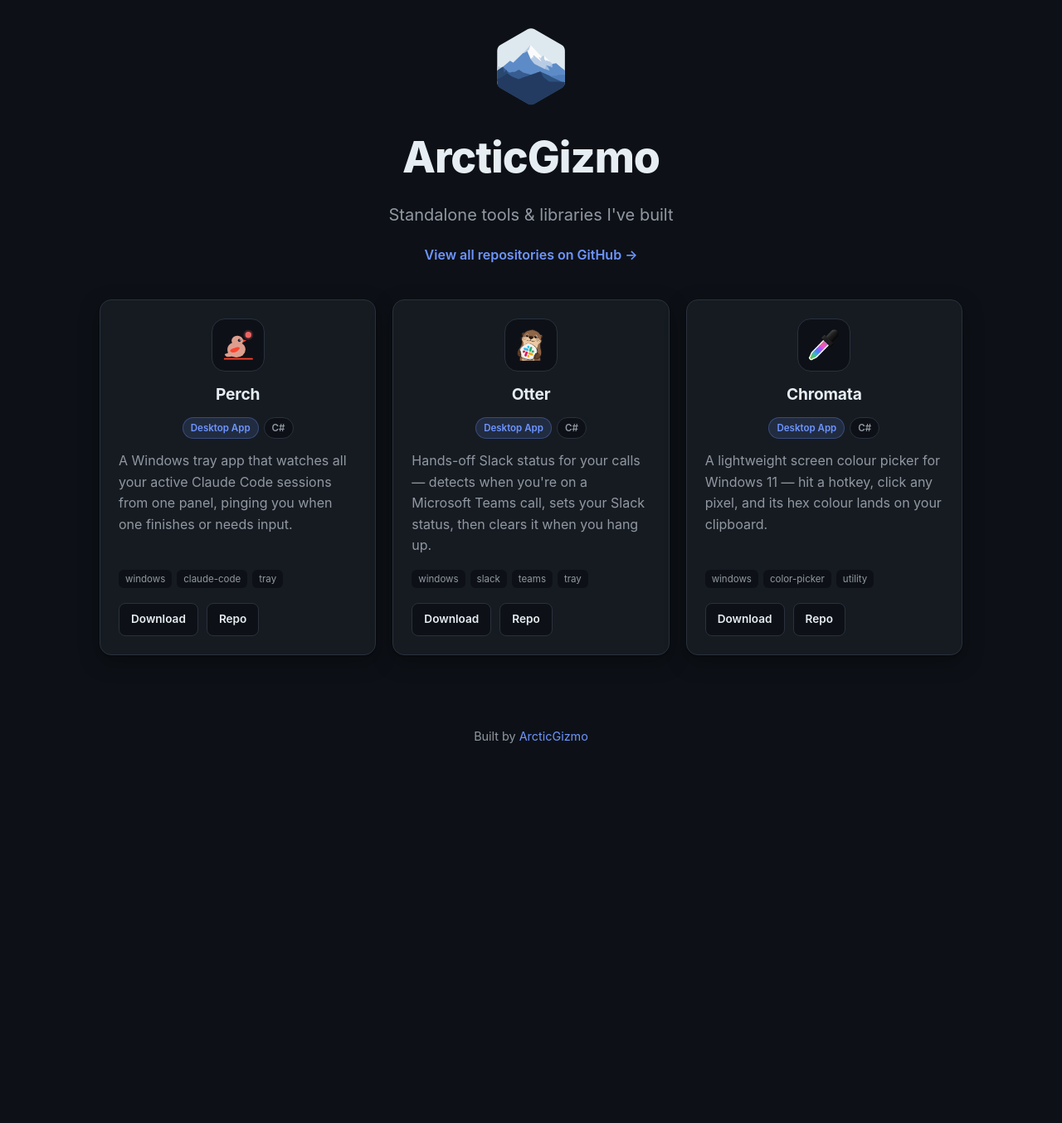
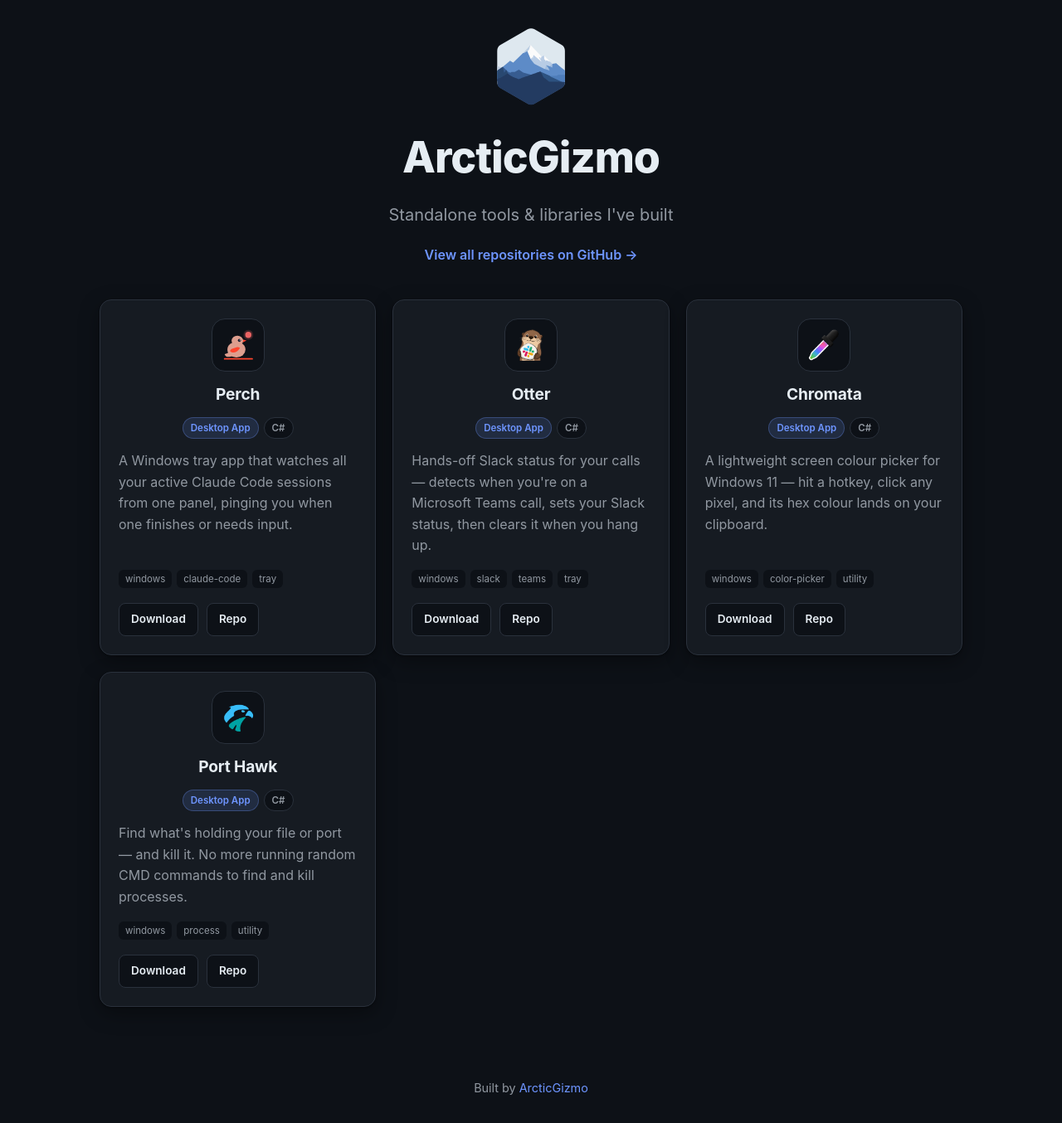
Before and after one commit to ArcticGizmo/ArcticGizmo.github.io, a Jekyll site: the page built from index.html, in a window 1280 px wide. Shown: the whole page at 83% size. Built offline with Jekyll 4.4.1, drawn with Linux system fonts in a browser that asks for light colours; before the commit the page ends 930 px from its top, so only the background shows below that.

Commit message:
Add port hawk

```diff
--- a/_data/projects.yml
+++ b/_data/projects.yml
@@ -51,3 +51,16 @@
       url: https://github.com/ArcticGizmo/chromata/releases/latest
     - label: Repo
       url: https://github.com/ArcticGizmo/chromata
+
+
+- name: Port Hawk
+  description: Find what's holding your file or port — and kill it. No more running random CMD commands to find and kill processes.
+  logo: /assets/img/port-hawk.png
+  type: Desktop App
+  language: C#
+  tags: [windows, process, utility]
+  links:
+    - label: Download
+      url: https://github.com/ArcticGizmo/port-hawk/releases/latest
+    - label: Repo
+      url: https://github.com/ArcticGizmo/port-hawk
```
Also changed, not shown: assets/img/port-hawk.png (added).
